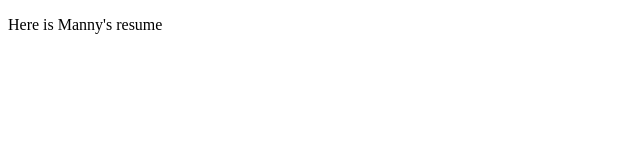
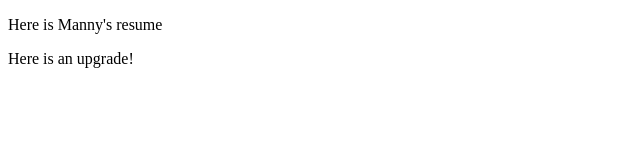
Before and after one commit to mannyaaguilar/My-First-Commit-to-mannyaaguilar.github.io-Resume, a plain HTML site: page index.html in a window 1280 px wide. Shown: the whole page, without its empty margins (0-640 px from the left). Drawn offline with Linux system fonts and the light colour scheme.

Commit message:
Update index.html

```diff
--- a/index.html
+++ b/index.html
@@ -6,5 +6,6 @@
 
   <body>
     <p>Here is Manny's resume</p>
+    <p>Here is an upgrade!</p>
   </body>
 </html>
```
